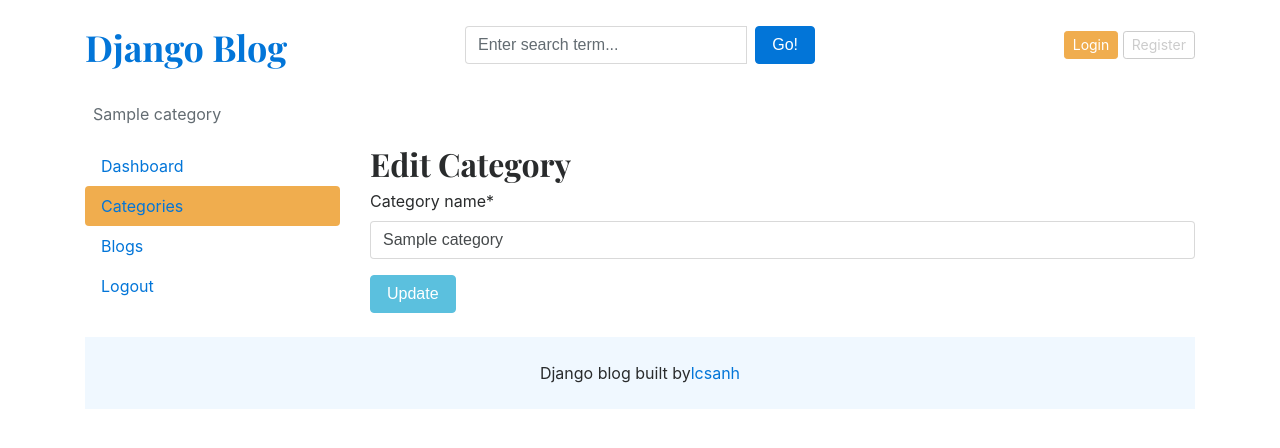
After one commit to congsanhle99/django-blog, a Django app: page /dashboard/categories/edit/1 in a window 1280 px wide. The commit adds this page. Shown: the top 448 px of the page. Run offline with Django 4.2, Linux system fonts and the light colour scheme; tables that the repository leaves empty hold one stand-in row (values such as "Sample post"); some libraries are stand-ins or nearby versions.

Commit message:
edit category

```diff
--- a/dashboards/urls.py
+++ b/dashboards/urls.py
@@ -9,4 +9,6 @@
     path('', views.dashboard, name='dashboard'),
     path('categories/', views.categories, name='categories'),
     path('categories/add', views.add_category, name='add_category'),
+    path('categories/edit/<int:pk>', views.edit_category, name='edit_category'),
+
 ]
--- a/dashboards/views.py
+++ b/dashboards/views.py
@@ -1,4 +1,4 @@
-from django.shortcuts import redirect, render
+from django.shortcuts import get_object_or_404, redirect, render
 from blogs.models import Category, Blog
 from django.contrib.auth.decorators import login_required
 from .forms import CategoryForm
@@ -30,3 +30,19 @@
 
     context = {"form": form}
     return render(request, "dashboard/add_category.html", context)
+
+
+def edit_category(request, pk):
+    category = get_object_or_404(Category, pk=pk)
+    # 'instance=category' value before edit
+    # 'request.POST' new value
+    if request.method == "POST":
+        form = CategoryForm(request.POST, instance=category)
+        if form.is_valid():
+            form.save()
+            return redirect('categories')
+
+    form = CategoryForm(instance=category)
+
+    context = {"form": form, "category": category}
+    return render(request, "dashboard/edit_category.html", context)
--- a/templates/dashboard/categories.html
+++ b/templates/dashboard/categories.html
@@ -32,7 +32,7 @@
           <td>{{ category.create_at }}</td>
           <td>{{ category.update_at }}</td>
           <td>
-            <a href="">
+            <a href="{% url 'edit_category' category.id %}">
               <i class="fa fa-edit text-success"></i>
             </a>
             &nbsp;
--- /dev/null
+++ b/templates/dashboard/edit_category.html
@@ -0,0 +1,25 @@
+{% extends 'base.html' %}
+{% load crispy_forms_tags %}
+{% block content %}
+<div class="row">
+  <!-- left side -->
+  <!-- load sidebar -->
+  {% include 'dashboard/sidebar.html' %}
+  <!-- -->
+  <!-- -->
+
+  <!-- right side -->
+  <div class="col-md-9">
+    <h2>Edit Category</h2>
+    <form action="{% url 'edit_category' category.id %}" method="POST" >
+      {% csrf_token %}
+      {{ form | crispy }}
+      <button type="submit" class="btn btn-info">Update</button>
+    </form>
+    <br/>
+  </div>
+  <!-- -->
+
+  <!-- -->
+</div>
+{% endblock content %}
```
